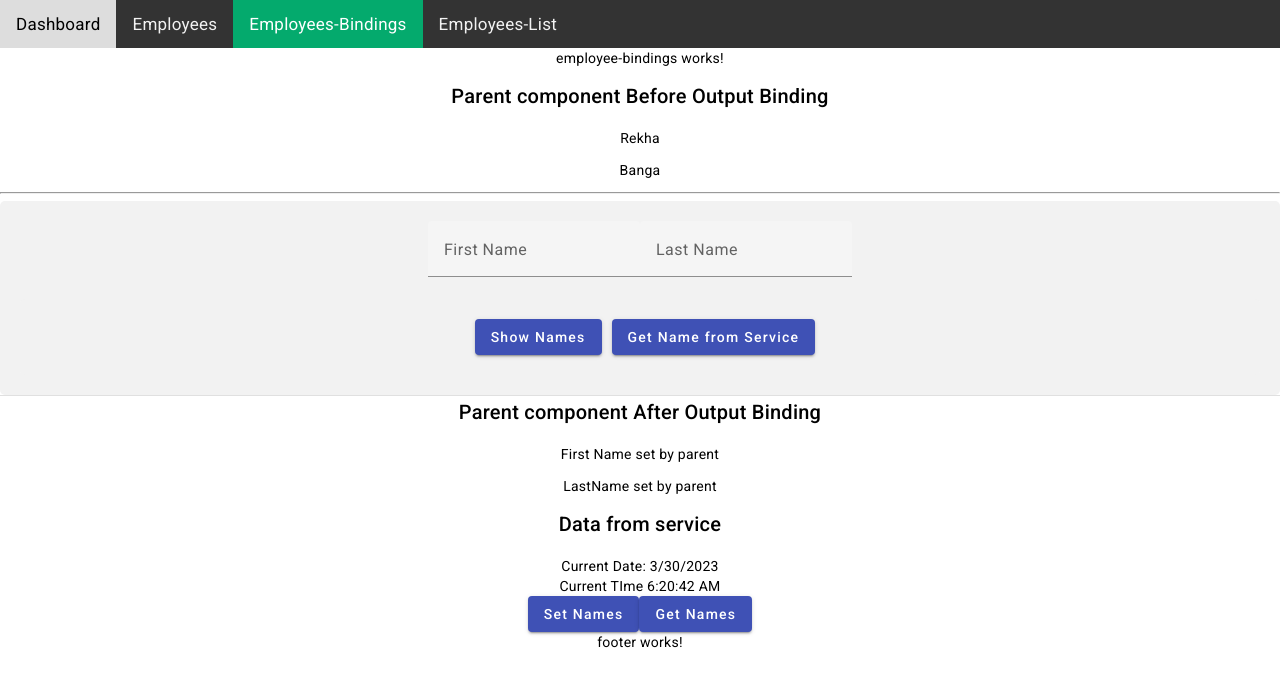
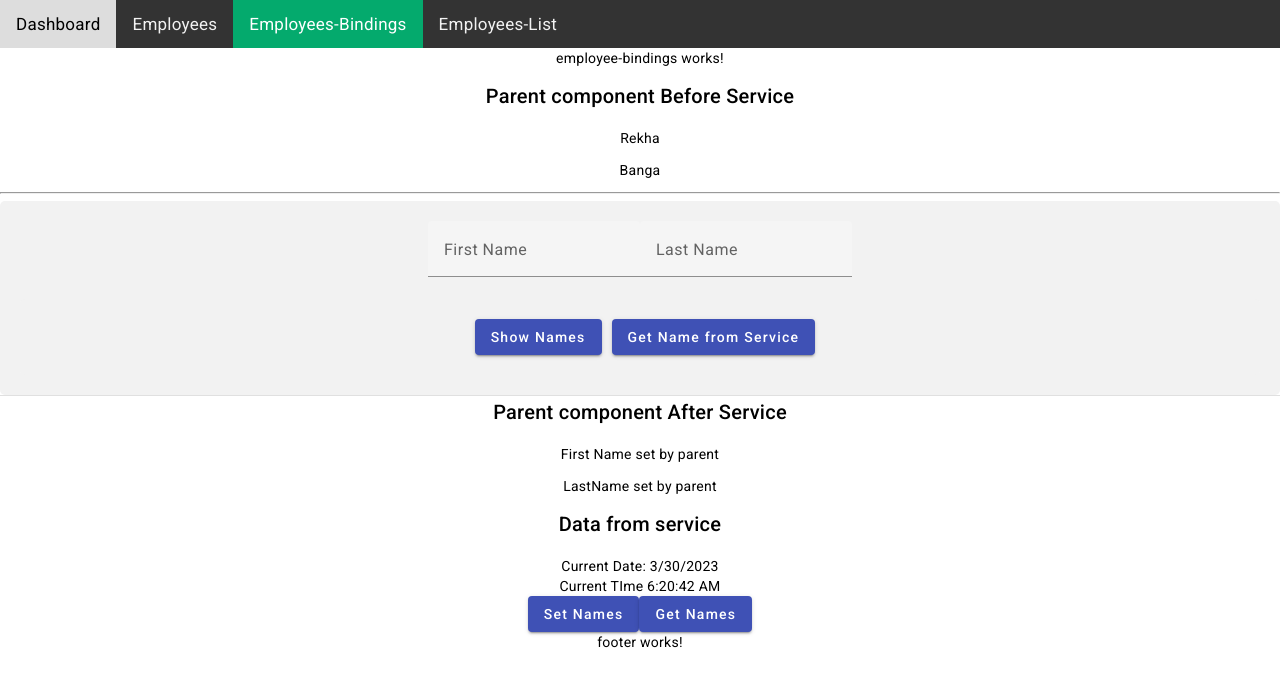
Before and after one commit to rekhabanga99/angular, an Angular app: page /employees-bindings in a window 1280 px wide. Shown: the top 686 px of the page. Built offline with nearby package versions, Linux system fonts and the light colour scheme.

Commit message:
directive

```diff
--- a/src/app/employee-bindings/employee-bindings.component.html
+++ b/src/app/employee-bindings/employee-bindings.component.html
@@ -1,11 +1,11 @@
 <p>employee-bindings works!</p>
-<h2> Parent component Before Output Binding </h2>
+<h2> Parent component Before Service </h2>
 <p>{{employeeName.firstName}}</p>
 <p>{{employeeName.lastName}}</p>
 <hr>
 <!-- [name]="employeeName"  -->
 <app-add-employee [title]="currentItem" (handleNameInChild)="handleNameInParent($event)"></app-add-employee>
-<h2> Parent component After Output Binding</h2>
+<h2> Parent component After Service</h2>
 <p>{{empName.firstName}}</p>
 <p>{{empName.lastName}}</p>
 
```
